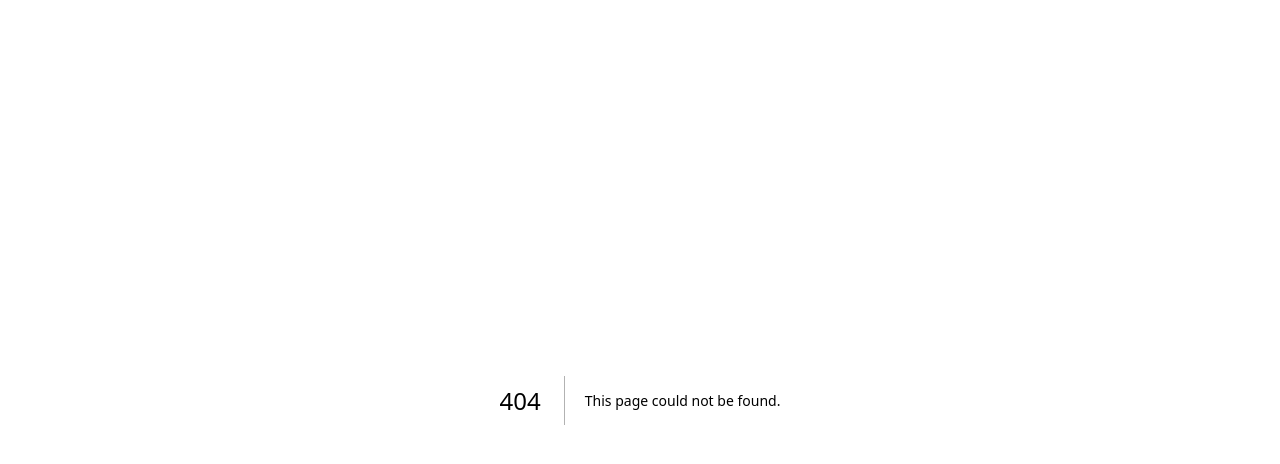
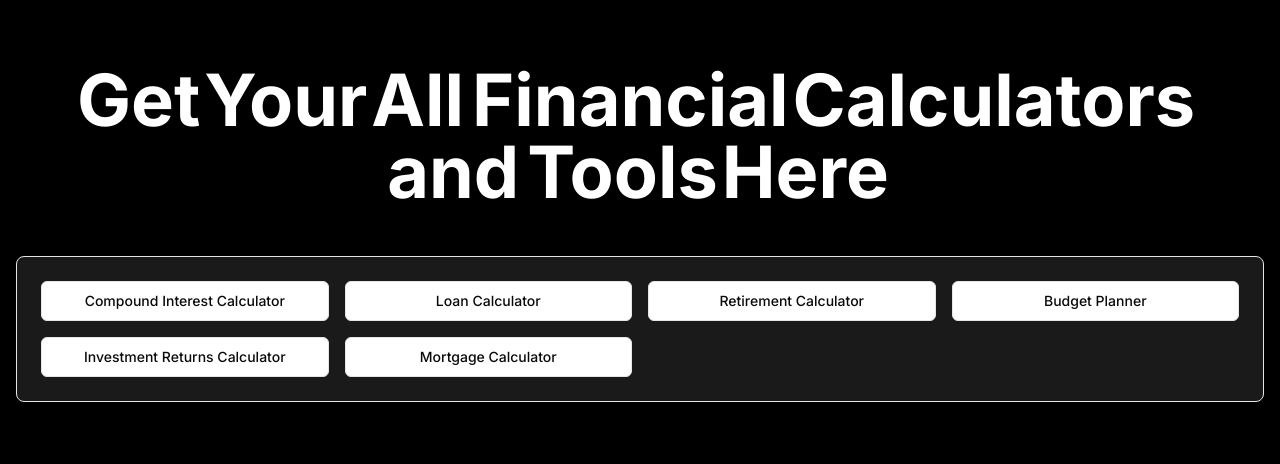
Before and after one commit to gagan771/cash, a Next.js app: page /tools in a window 1280 px wide. Before the commit this address had no page. Shown: the top 464 px of the page. Built offline with nearby package versions, Linux system fonts and the light colour scheme.

Commit message:
add Tools page with financial calculators and animated text component

```diff
--- a/app/page.tsx
+++ b/app/page.tsx
@@ -15,11 +15,10 @@ export default function Home() {
       <main className="container mx-auto px-4">
         <div className="flex flex-col items-center justify-center min-h-[calc(100vh-4rem)] text-center">
           <h1 className="text-6xl font-bold mb-6">
-            Welcome to <AnimatedGradientText>Magic UI</AnimatedGradientText>
+            Welcome to <AnimatedGradientText>Cash.AI</AnimatedGradientText>
           </h1>
           <p className="text-xl text-muted-foreground max-w-2xl mb-8">
-            A beautiful combination of interactive patterns, animations, and components for building modern web
-            applications.
+          An All-in-One Platform to Meet All Your Financial Needs in One Place.
           </p>
           <div className="flex gap-4">
             <Button size="lg" variant="outline">
--- /dev/null
+++ b/app/tools/page.tsx
@@ -0,0 +1,5 @@
+import { ToolsPage } from "@/components/tools-page"
+
+export default function Tools() {
+  return <ToolsPage />
+}
--- a/components/nav-menu.tsx
+++ b/components/nav-menu.tsx
@@ -44,7 +44,7 @@ export function MainNav() {
             <NavigationMenuTrigger>Components</NavigationMenuTrigger>
             <NavigationMenuContent>
               <ul className="grid w-[400px] gap-3 p-4 md:w-[500px] md:grid-cols-2">
-                <ListItem href="/tools" title="Tools">
+                <ListItem href="/docs/components/button" title="Button">
                   Trigger actions and events.
                 </ListItem>
                 <ListItem href="/docs/components/dialog" title="Dialog">
@@ -58,6 +58,11 @@ export function MainNav() {
                 </ListItem>
               </ul>
             </NavigationMenuContent>
+          </NavigationMenuItem>
+          <NavigationMenuItem>
+            <Link href="/tools" legacyBehavior passHref>
+              <NavigationMenuLink className={navigationMenuTriggerStyle()}>Tools</NavigationMenuLink>
+            </Link>
           </NavigationMenuItem>
           <NavigationMenuItem>
             <Link href="/docs" legacyBehavior passHref>
--- /dev/null
+++ b/components/tools-page.tsx
@@ -0,0 +1,40 @@
+"use client"
+
+import { AnimatedText } from "@/components/ui/animated-text"
+import { Button } from "@/components/ui/button"
+import { Card, CardContent } from "@/components/ui/card"
+import { Particles } from "@/components/ui/particles"
+import Link from "next/link"
+
+const tools = [
+  { name: "Compound Interest Calculator", route: "/tools/compound-interest" },
+  { name: "Loan Calculator", route: "/tools/loan-calculator" },
+  { name: "Retirement Calculator", route: "/tools/retirement-calculator" },
+  { name: "Budget Planner", route: "/tools/budget-planner" },
+  { name: "Investment Returns Calculator", route: "/tools/investment-returns" },
+  { name: "Mortgage Calculator", route: "/tools/mortgage-calculator" },
+]
+
+export function ToolsPage() {
+  return (
+    <div className="relative min-h-screen bg-black">
+      <Particles className="absolute inset-0 -z-10 animate-fade-in" quantity={100} />
+      <div className="container mx-auto px-4 py-16">
+        <AnimatedText className="text-center text-4xl font-bold text-white sm:text-5xl md:text-6xl lg:text-7xl">
+          Get Your All  Financial Calculators  and  Tools Here
+        </AnimatedText>
+        <Card className="mt-12 bg-white/10 backdrop-blur-sm">
+          <CardContent className="grid grid-cols-2 gap-4 p-6 sm:grid-cols-3 md:grid-cols-4">
+            {tools.map((tool) => (
+              <Link key={tool.route} href={tool.route}>
+                <Button variant="outline" className="w-full">
+                  {tool.name}
+                </Button>
+              </Link>
+            ))}
+          </CardContent>
+        </Card>
+      </div>
+    </div>
+  )
+}
--- /dev/null
+++ b/components/ui/animated-text.tsx
@@ -0,0 +1,52 @@
+"use client"
+
+import { cn } from "@/lib/utils"
+import { motion } from "framer-motion"
+
+interface AnimatedTextProps {
+  children: string
+  className?: string
+}
+
+export function AnimatedText({ children, className }: AnimatedTextProps) {
+  const words = children.split(" ")
+
+  const container = {
+    hidden: { opacity: 0 },
+    visible: (i = 1) => ({
+      opacity: 1,
+      transition: { staggerChildren: 0.12, delayChildren: 0.04 * i },
+    }),
+  }
+
+  const child = {
+    visible: {
+      opacity: 1,
+      y: 0,
+      transition: {
+        type: "spring",
+        damping: 12,
+        stiffness: 100,
+      },
+    },
+    hidden: {
+      opacity: 0,
+      y: 20,
+      transition: {
+        type: "spring",
+        damping: 12,
+        stiffness: 100,
+      },
+    },
+  }
+
+  return (
+    <motion.h2 className={cn("text-center", className)} variants={container} initial="hidden" animate="visible">
+      {words.map((word, index) => (
+        <motion.span variants={child} key={index} className="inline-block mr-1">
+          {word}
+        </motion.span>
+      ))}
+    </motion.h2>
+  )
+}
--- a/components/ui/particles.tsx
+++ b/components/ui/particles.tsx
@@ -1,93 +1,186 @@
 "use client"
 
-import { useCallback } from "react"
-import Particles from "react-particles"
-import type { Container, Engine } from "tsparticles-engine"
-import { loadSlim } from "tsparticles-slim"
+import React, { useRef, useEffect } from "react"
+import { useTheme } from "next-themes"
 
-export function ParticlesBackground() {
-  const particlesInit = useCallback(async (engine: Engine) => {
-    await loadSlim(engine)
+interface ParticlesProps {
+  className?: string
+  quantity?: number
+  staticity?: number
+  ease?: number
+  refresh?: boolean
+}
+
+export function Particles({
+  className = "",
+  quantity = 30,
+  staticity = 50,
+  ease = 50,
+  refresh = false,
+}: ParticlesProps) {
+  const canvasRef = useRef<HTMLCanvasElement>(null)
+  const canvasContainerRef = useRef<HTMLDivElement>(null)
+  const context = useRef<CanvasRenderingContext2D | null>(null)
+  const circles = useRef<any[]>([])
+  const mouse = useRef<{ x: number; y: number }>({ x: 0, y: 0 })
+  const canvasSize = useRef<{ w: number; h: number }>({ w: 0, h: 0 })
+  const dpr = typeof window !== "undefined" ? window.devicePixelRatio : 1
+
+  const { theme } = useTheme()
+
+  useEffect(() => {
+    if (canvasRef.current) {
+      context.current = canvasRef.current.getContext("2d")
+    }
+    initCanvas()
+    animate()
+    window.addEventListener("resize", initCanvas)
+
+    return () => {
+      window.removeEventListener("resize", initCanvas)
+    }
   }, [])
 
-  const particlesLoaded = useCallback(async (container: Container | undefined) => {
-    // Optional: Add any initialization after particles are loaded
-  }, [])
+  useEffect(() => {
+    initCanvas()
+  }, []) // Removed 'refresh' from dependencies
+
+  const initCanvas = () => {
+    resizeCanvas()
+    drawParticles()
+  }
+
+  const resizeCanvas = () => {
+    if (canvasContainerRef.current && canvasRef.current && context.current) {
+      circles.current.length = 0
+      canvasSize.current.w = canvasContainerRef.current.offsetWidth
+      canvasSize.current.h = canvasContainerRef.current.offsetHeight
+      canvasRef.current.width = canvasSize.current.w * dpr
+      canvasRef.current.height = canvasSize.current.h * dpr
+      canvasRef.current.style.width = `${canvasSize.current.w}px`
+      canvasRef.current.style.height = `${canvasSize.current.h}px`
+      context.current.scale(dpr, dpr)
+    }
+  }
+
+  const circleParams = (): any => {
+    const x = Math.floor(Math.random() * canvasSize.current.w)
+    const y = Math.floor(Math.random() * canvasSize.current.h)
+    const translateX = 0
+    const translateY = 0
+    const size = Math.floor(Math.random() * 2) + 0.1
+    const alpha = 0
+    const targetAlpha = Number.parseFloat((Math.random() * 0.6 + 0.1).toFixed(1))
+    const dx = (Math.random() - 0.5) * 0.2
+    const dy = (Math.random() - 0.5) * 0.2
+    const magnetism = 0.1 + Math.random() * 4
+    return {
+      x,
+      y,
+      translateX,
+      translateY,
+      size,
+      alpha,
+      targetAlpha,
+      dx,
+      dy,
+      magnetism,
+    }
+  }
+
+  const drawCircle = (circle: any, update = false) => {
+    if (context.current) {
+      const { x, y, translateX, translateY, size, alpha } = circle
+      context.current.translate(translateX, translateY)
+      context.current.beginPath()
+      context.current.arc(x, y, size, 0, 2 * Math.PI)
+      context.current.fillStyle = `rgba(255, 255, 255, ${alpha})`
+      context.current.fill()
+      context.current.setTransform(dpr, 0, 0, dpr, 0, 0)
+
+      if (!update) {
+        circles.current.push(circle)
+      }
+    }
+  }
+
+  const clearContext = () => {
+    if (context.current) {
+      context.current.clearRect(0, 0, canvasSize.current.w, canvasSize.current.h)
+    }
+  }
+
+  const drawParticles = () => {
+    clearContext()
+    const particleCount = quantity
+    for (let i = 0; i < particleCount; i++) {
+      const circle = circleParams()
+      drawCircle(circle)
+    }
+  }
+
+  const remapValue = (value: number, start1: number, end1: number, start2: number, end2: number): number => {
+    const remapped = ((value - start1) * (end2 - start2)) / (end1 - start1) + start2
+    return remapped > 0 ? remapped : 0
+  }
+
+  const animate = () => {
+    clearContext()
+    circles.current.forEach((circle: any, i: number) => {
+      // Handle the alpha value
+      const edge = [
+        circle.x + circle.translateX - circle.size, // distance from left edge
+        canvasSize.current.w - circle.x - circle.translateX - circle.size, // distance from right edge
+        circle.y + circle.translateY - circle.size, // distance from top edge
+        canvasSize.current.h - circle.y - circle.translateY - circle.size, // distance from bottom edge
+      ]
+      const closestEdge = edge.reduce((a, b) => Math.min(a, b))
+      const remapClosestEdge = Number.parseFloat(remapValue(closestEdge, 0, 20, 0, 1).toFixed(2))
+      if (remapClosestEdge > 1) {
+        circle.alpha += 0.02
+        if (circle.alpha > circle.targetAlpha) {
+          circle.alpha = circle.targetAlpha
+        }
+      } else {
+        circle.alpha = circle.targetAlpha * remapClosestEdge
+      }
+      circle.x += circle.dx
+      circle.y += circle.dy
+      circle.translateX += (mouse.current.x / (staticity / circle.magnetism) - circle.translateX) / ease
+      circle.translateY += (mouse.current.y / (staticity / circle.magnetism) - circle.translateY) / ease
+      // circle gets out of the canvas
+      if (
+        circle.x < -circle.size ||
+        circle.x > canvasSize.current.w + circle.size ||
+        circle.y < -circle.size ||
+        circle.y > canvasSize.current.h + circle.size
+      ) {
+        // remove the circle from the array
+        circles.current.splice(i, 1)
+        // create a new circle
+        const newCircle = circleParams()
+        drawCircle(newCircle)
+        // update the circle position
+      } else {
+        drawCircle(
+          {
+            ...circle,
+            x: circle.x,
+            y: circle.y,
+            translateX: circle.translateX,
+            translateY: circle.translateY,
+            alpha: circle.alpha,
+          },
+          true,
+        )
+      }
+    })
+    window.requestAnimationFrame(animate)
+  }
 
   return (
-    <Particles
-      className="absolute inset-0 -z-10"
-      id="tsparticles"
-      init={particlesInit}
-      loaded={particlesLoaded}
-      options={{
-        background: {
-          color: {
-            value: "transparent",
-          },
-        },
-        fpsLimit: 120,
-        interactivity: {
-          events: {
-            onClick: {
-              enable: true,
-              mode: "push",
-            },
-            onHover: {
-              enable: true,
-              mode: "repulse",
-            },
-          },
-          modes: {
-            push: {
-              quantity: 4,
-            },
-            repulse: {
-              distance: 200,
-              duration: 0.4,
-            },
-          },
-        },
-        particles: {
-          color: {
-            value: "#cbd5e1",
-          },
-          links: {
-            color: "#cbd5e1",
-            distance: 150,
-            enable: true,
-            opacity: 0.5,
-            width: 1,
-          },
-          move: {
-            direction: "none",
-            enable: true,
-            outModes: {
-              default: "bounce",
-            },
-            random: false,
-            speed: 2,
-            straight: false,
-          },
-          number: {
-            density: {
-              enable: true,
-              area: 800,
-            },
-            value: 80,
-          },
-          opacity: {
-            value: 0.5,
-          },
-          shape: {
-            type: "circle",
-          },
-          size: {
-            value: { min: 1, max: 5 },
-          },
-        },
-        detectRetina: true,
-      }}
-    />
+    <div className={className} ref={canvasContainerRef} aria-hidden="true">
+      <canvas ref={canvasRef} />
+    </div>
   )
 }
```
Also changed, not shown: package.json (+5 -4 lines), app/tools/index.tsx (deleted), 1 other file (tests, documents, lock files or other folders).
